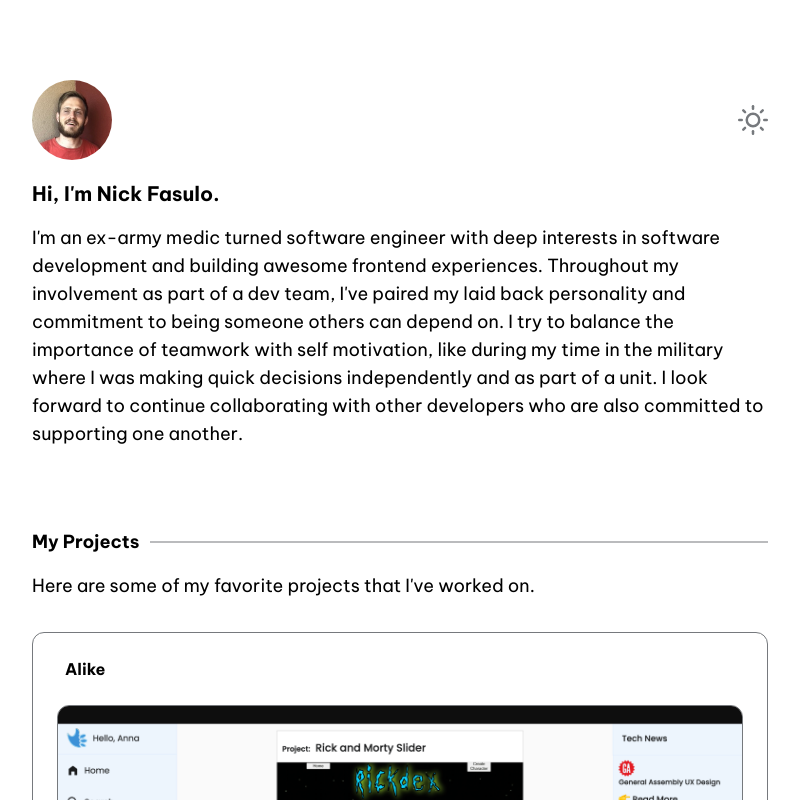
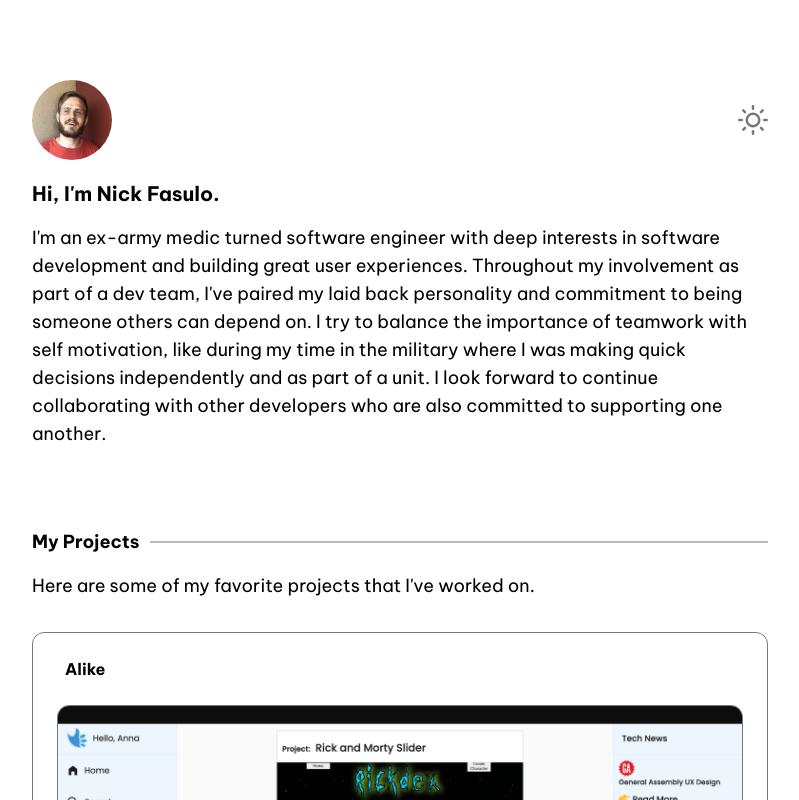
Before and after one commit to NickFasulo/Nick-Fasulo-portfolio, a Next.js app: page / in a window 1280 px wide. Shown: the top 800 px of the page, without its empty margins (240-1039 px from the left). Built offline with nearby package versions, Linux system fonts and the light colour scheme.

Commit message:
edit desc

```diff
--- a/data/config.js
+++ b/data/config.js
@@ -1,12 +1,12 @@
 export const meta = {
   title: 'Nick Fasulo - Software Engineer',
   description:
-    "Hey, I'm Nick - a software engineer that enjoys building awesome UI."
+    "Hey, I'm Nick - a software engineer that enjoys building user experiences."
 };
 
 export const hero = {
   title: "Hi, I'm Nick Fasulo.",
-  desc: "I'm an ex-army medic turned software engineer with deep interests in software development and building awesome frontend experiences. Throughout my involvement as part of a dev team, I've paired my laid back personality and commitment to being someone others can depend on. I try to balance the importance of teamwork with self motivation, like during my time in the military where I was making quick decisions independently and as part of a unit. I look forward to continue collaborating with other developers who are also committed to supporting one another."
+  desc: "I'm an ex-army medic turned software engineer with deep interests in software development and building great user experiences. Throughout my involvement as part of a dev team, I've paired my laid back personality and commitment to being someone others can depend on. I try to balance the importance of teamwork with self motivation, like during my time in the military where I was making quick decisions independently and as part of a unit. I look forward to continue collaborating with other developers who are also committed to supporting one another."
 };
 
 export const projects = {
```
